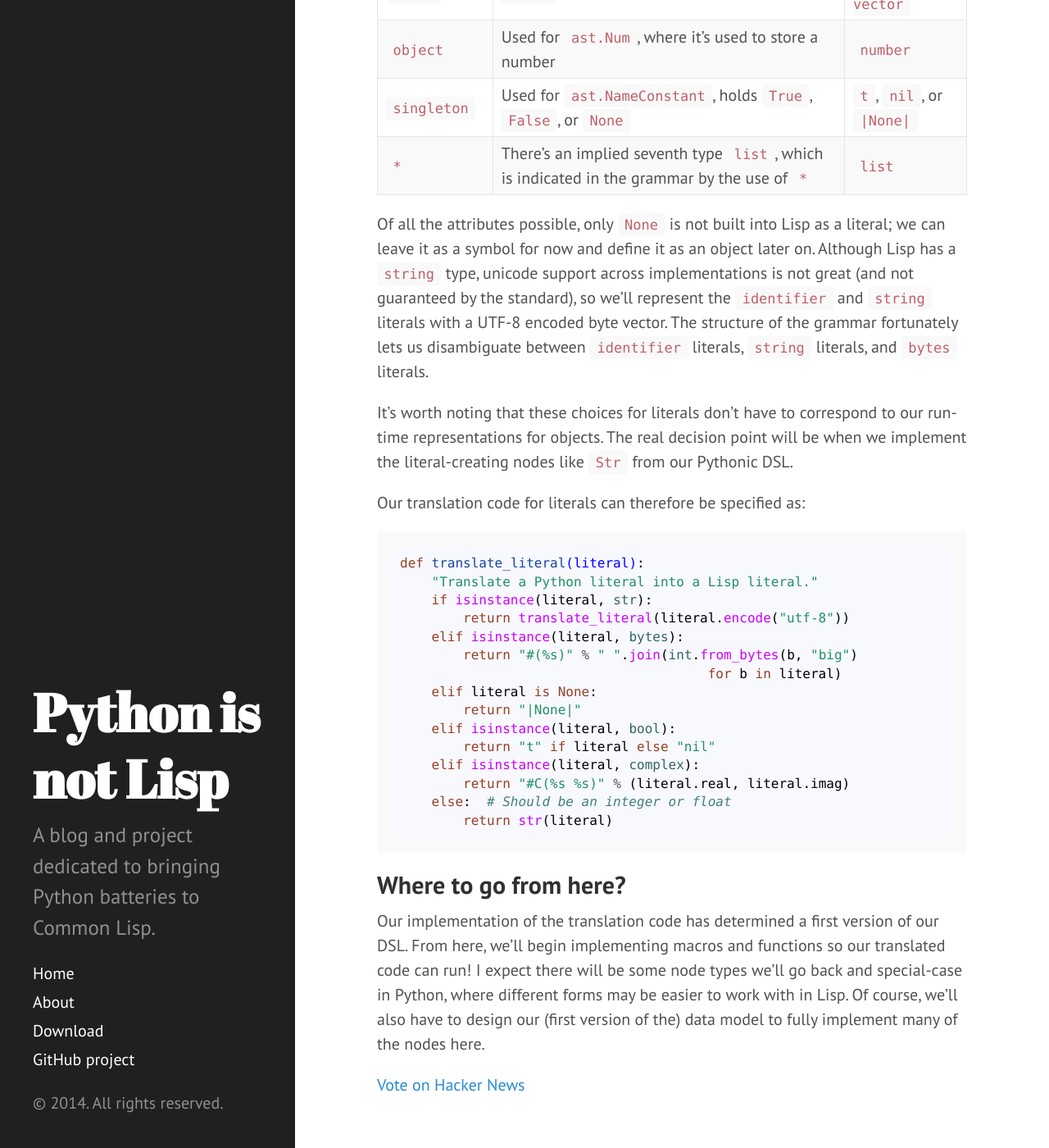
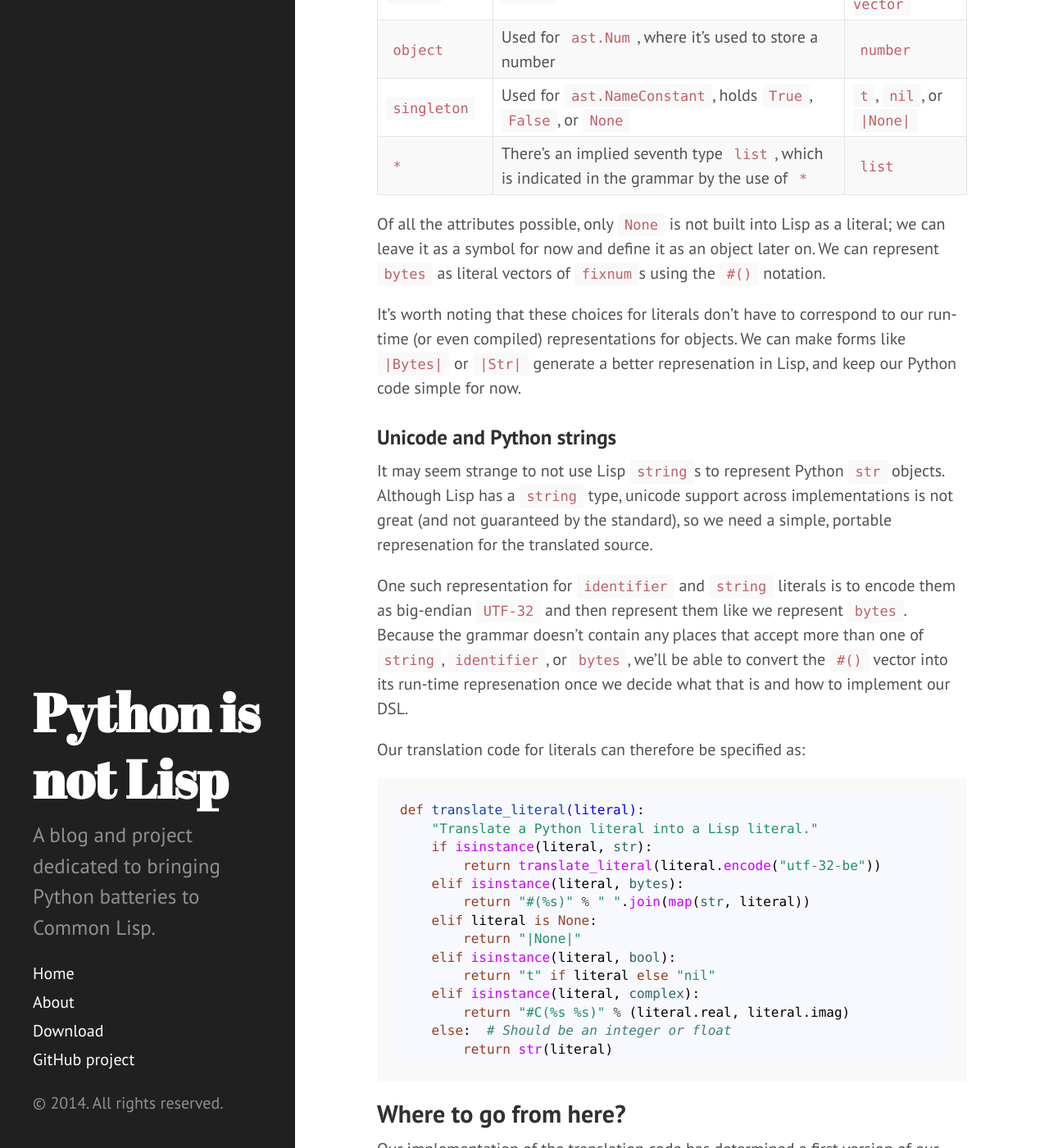
Before and after one commit to felipeochoa/aqua-lisp, a Jekyll site: the page built from _posts/2014-10-24-a-python-dsl.md, in a window 1280 px wide and 1400 px high, scrolled down 2591 px. Shown: the whole window at 82% size. Built offline with Jekyll 4.4.1, drawn with Linux system fonts in a browser that asks for light colours.

Commit message:
added discussion detail for `str` representation and fixed code

```diff
--- a/_posts/2014-10-24-a-python-dsl.md
+++ b/_posts/2014-10-24-a-python-dsl.md
@@ -105,19 +105,31 @@ becoming literals in the AST:
 | `singleton`  | Used for `ast.NameConstant`, holds `True`, `False`,  or `None` | `t`, `nil`, or `|None|`
 | `*`          | There's an implied seventh type `list`, which is indicated in the grammar by the use of `*` | `list`
 
+
 Of all the attributes possible, only `None` is not built into Lisp as
 a literal; we can leave it as a symbol for now and define it as an
-object later on. Although Lisp has a `string` type, unicode support
+object later on. We can represent `bytes` as literal vectors of
+`fixnum`s using the `#()` notation.
+
+It's worth noting that these choices for literals don't have to
+correspond to our run-time (or even compiled) representations for
+objects. We can make forms like `|Bytes|` or `|Str|` generate a better
+represenation in Lisp, and keep our Python code simple for now.
+
+### Unicode and Python strings
+
+It may seem strange to not use Lisp `string`s to represent Python
+`str` objects. Although Lisp has a `string` type, unicode support
 across implementations is not great (and not guaranteed by the
-standard), so we'll represent the `identifier` and `string` literals
-with a UTF-8 encoded byte vector. The structure of the grammar
-fortunately lets us disambiguate between `identifier` literals,
-`string` literals, and `bytes` literals.
+standard), so we need a simple, portable represenation for the
+translated source.
 
-It's worth noting that these choices for literals
-don't have to correspond to our run-time representations for
-objects. The real decision point will be when we implement the
-literal-creating nodes like `Str` from our Pythonic DSL.
+One such representation for `identifier` and `string` literals is to
+encode them as big-endian `UTF-32` and then represent them like we
+represent `bytes`. Because the grammar doesn't contain any places that
+accept more than one of `string`, `identifier`, or `bytes`, we'll be
+able to convert the `#()` vector into its run-time represenation once
+we decide what that is and how to implement our DSL.
 
 Our translation code for literals can therefore be specified as:
 
@@ -125,10 +137,9 @@ Our translation code for literals can therefore be specified as:
 def translate_literal(literal):
     "Translate a Python literal into a Lisp literal."
     if isinstance(literal, str):
-        return translate_literal(literal.encode("utf-8"))
+        return translate_literal(literal.encode("utf-32-be"))
     elif isinstance(literal, bytes):
-        return "#(%s)" % " ".join(int.from_bytes(b, "big")
-                                       for b in literal)
+        return "#(%s)" % " ".join(map(str, literal))
     elif literal is None:
         return "|None|"
     elif isinstance(literal, bool):
```
